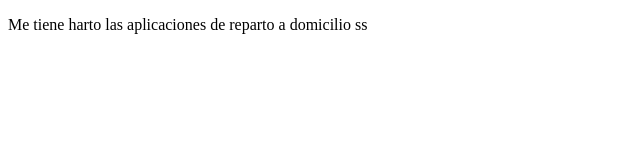
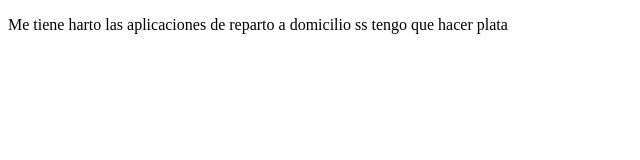
Before and after one commit to agallardoc/proyectoDemoCursoPrework, a plain HTML site: page index.html in a window 1280 px wide. Shown: the whole page, without its empty margins (0-640 px from the left). Drawn offline with Linux system fonts and the light colour scheme.

Commit message:
tengo que hacer plata

```diff
--- a/index.html
+++ b/index.html
@@ -7,6 +7,6 @@
     <title>Tengo Nalgas</title>
 </head>
 <body>
-   <p>Me tiene harto las aplicaciones de reparto a domicilio ss</p>
+   <p>Me tiene harto las aplicaciones de reparto a domicilio ss tengo que hacer plata</p>
 </body>
 </html>
```
